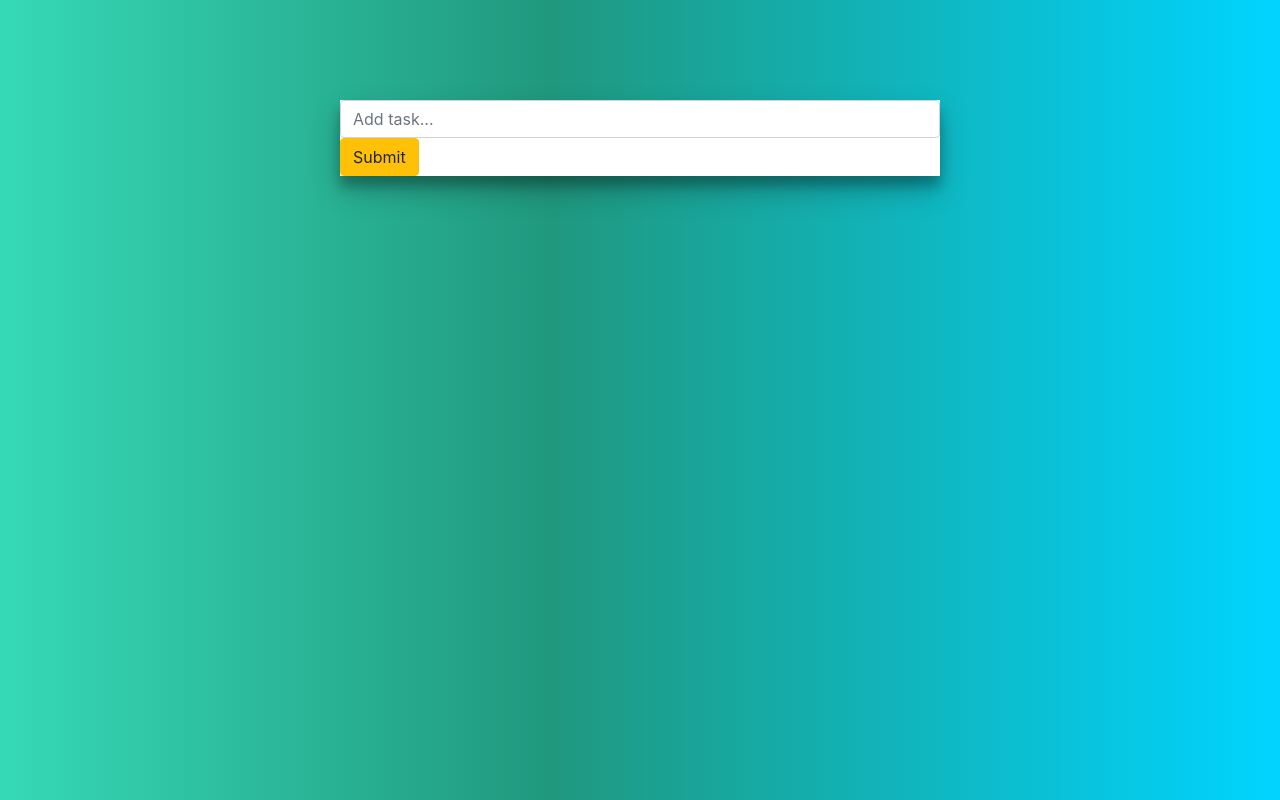
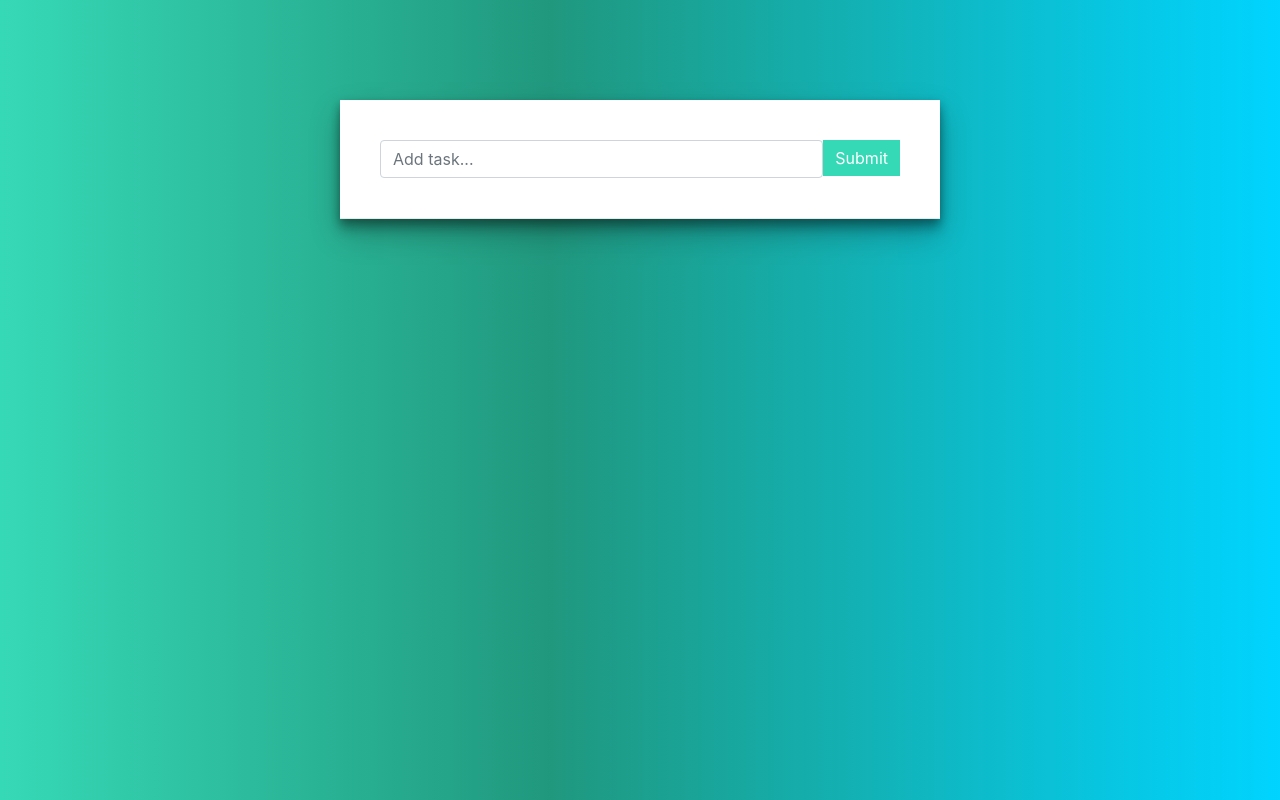
Before and after one commit to drewgoodman/Django-React-ToDo, a React (Create React App) app: page / in a window 1280 px wide. Built offline with nearby package versions, Linux system fonts and the light colour scheme.

Commit message:
additional styling / started building class component functions

```diff
--- a/src/App.css
+++ b/src/App.css
@@ -19,3 +19,36 @@ h1, h2, h3, h4, h5, p, span, strike {
   justify-content: space-around;
   align-items: flex-start;
 }
+
+#form-wrapper {
+  position: -webkit-sticky;
+  position: sticky;
+  top: 0rem;
+  border-bottom: 1px solid #e9e9e9;
+  background-color: #fff;
+  box-shadow: 0 3px 8px rgba(0,0,0,0.25);
+  padding: 40px;
+}
+
+#submit {
+  background-color: #36d9b6;
+  border-radius: 0;
+  border: 0;
+  color: #fff;
+}
+
+.flex-wrapper {
+  display: flex;
+}
+
+.task-wrapper {
+  cursor: pointer;
+  border-bottom: 1px solid #e9e9e9;
+  color: #686868;
+  margin: 5px;
+  padding: 20px;
+}
+
+.task-wrapper:hover {
+  background-color: #f0f0f0;
+}
--- a/src/App.js
+++ b/src/App.js
@@ -4,11 +4,27 @@ import './App.css';
 
 class App extends Component {
   constructor(props) {
-      super(props)
+      super(props);
 
       this.state = {
+          todoList: [],
+          activeItem: {
+            id: null,
+            title: '',
+            completed: false,
+          },
+          editing: false,
+      }
 
-      }
+      this.fetchTasks = this.fetchTasks.bind(this)
+  }
+
+  componentDidMount() {
+    this.fetchTasks();
+  }
+
+  fetchTasks() {
+    console.log("Fetching...");
   }
 
   render() {
```
